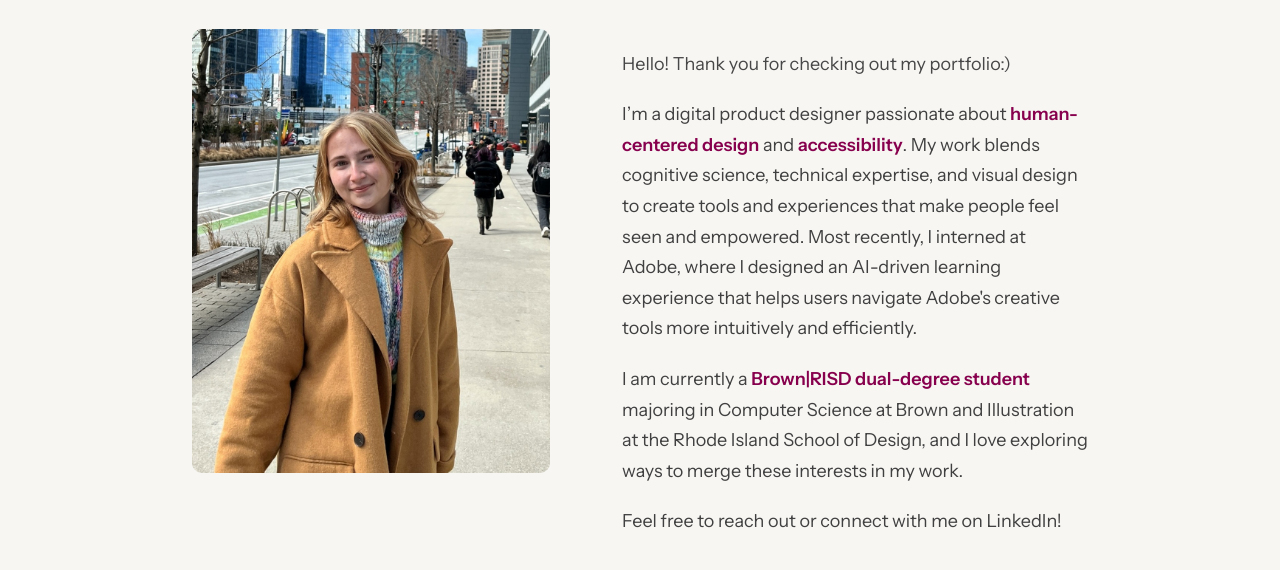
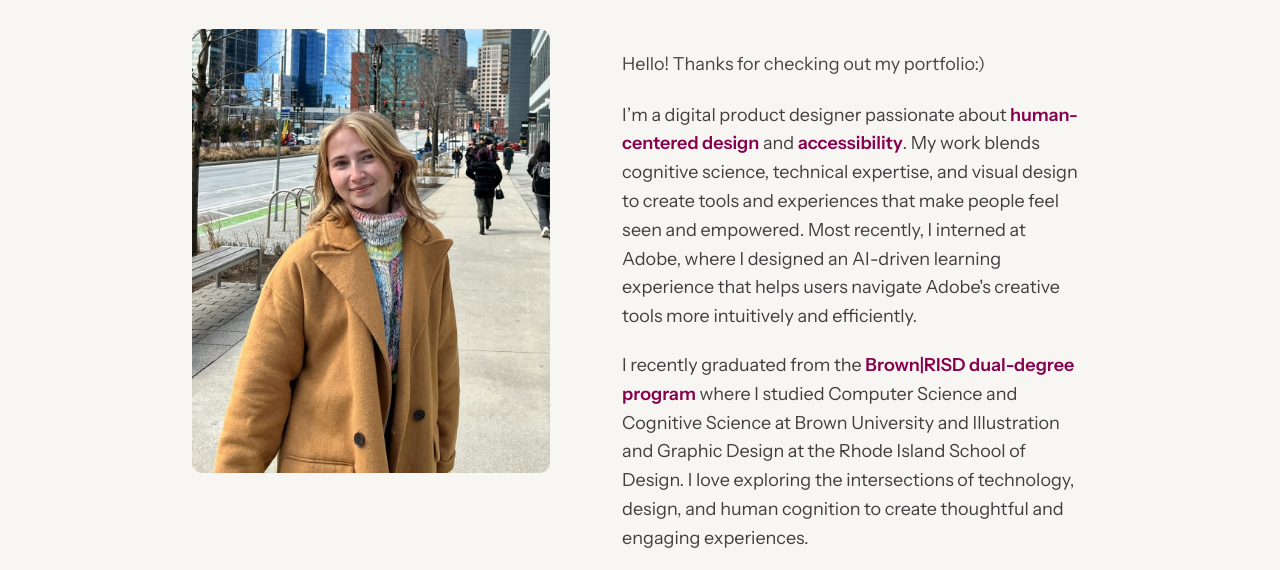
Before and after one commit to alexhogue/portfolio, a plain HTML site: page about.html in a window 1280 px wide. Shown: the part 199-769 px from the top of the page. Drawn offline with nearby package versions, Linux system fonts and the light colour scheme.

Commit message:
replace chat images, about page text

```diff
--- a/about.css
+++ b/about.css
@@ -47,6 +47,12 @@ a{
   height: fit-content;
   border-radius: 10px;
   z-index: 10;
+}
+#writing p {
+  line-height: 1.6;
+}
+#writing h4 {
+  line-height: 1.3;
 }
 #picture-section{
   display: flex;
--- a/about.html
+++ b/about.html
@@ -32,17 +32,19 @@
             <div id="main-sec">
                 <img id="me" src="assets/me.JPG" alt="Alex Hogue smiling on the streets of Boston">
                 <div id="writing">
-                    <h4>Hello! Thank you for checking out my portfolio:)</h4>
+                    <h4>Hello! Thanks for checking out my portfolio:)</h4>
                     <p>I’m a digital product designer passionate about <span class="highlighted">human-centered design</span>
                         and <span class="highlighted">accessibility</span>. My work blends cognitive science, technical expertise, and
                         visual design to create tools and experiences that make people feel seen and empowered. Most recently,
                         I interned at Adobe, where I designed an AI-driven learning experience that helps users navigate Adobe's
                         creative tools more intuitively and efficiently.
                     </p>
-                    <p>I am currently a <span class="highlighted">Brown|RISD dual-degree student</span> majoring in Computer Science at Brown and Illustration at the
-                        Rhode Island School of Design, and I love exploring ways to merge these interests in my work.
+                    <p>I recently graduated from the <a class="highlighted" href="https://risd.brown.edu/" target="_blank" rel="noopener noreferrer">Brown|RISD dual-degree program</a> where I studied
+                      Computer Science and Cognitive Science at Brown University and Illustration and Graphic Design at the
+                      Rhode Island School of Design. I love exploring the intersections of technology, design, and human
+                      cognition to create thoughtful and engaging experiences.
                     </p>
-                    <p>Feel free to reach out or connect with me on <a id="link" href="https://www.linkedin.com/in/alex-hogue/" target="_blank">LinkedIn</a>!</p>
+                    <p>Feel free to reach out or connect with me on <a id="link" class="highlighted" href="https://www.linkedin.com/in/alex-hogue/" target="_blank" rel="noopener noreferrer">LinkedIn</a>!</p>
                 </div>
             </div>
         </div>
--- a/common.css
+++ b/common.css
@@ -192,6 +192,19 @@ hr {
 .highlighted {
   font-weight: 600;
   font-family: "Instrument-sans-reg", -apple-system, BlinkMacSystemFont, 'Segoe UI', Roboto, Arial, sans-serif;
+  color: #87004d;
+}
+
+a.highlighted {
+  text-decoration: none;
+  border-radius: 3px;
+  box-decoration-break: clone;
+  -webkit-box-decoration-break: clone;
+  transition: background-color 0.2s ease;
+}
+
+a.highlighted:hover {
+  background-color: #FFF3A8;
   color: #87004d;
 }
 
--- a/navigation.css
+++ b/navigation.css
@@ -101,7 +101,8 @@ a {
 }
 
 #link:hover {
-  color: #8a8a8a;
+  background-color: #FFF3A8;
+  color: #87004d;
 }
 /* ========================================
    MENU STRUCTURES
```
Also changed, not shown: index.html (+21 -19 lines), assets/chatgpt/privacy-walkthrough/data-controls.png, assets/chatgpt/privacy-walkthrough/memory-update.png, assets/chatgpt/privacy-walkthrough/settings-intro.png, assets/chatgpt/privacy-walkthrough/temporary-chat.png.
